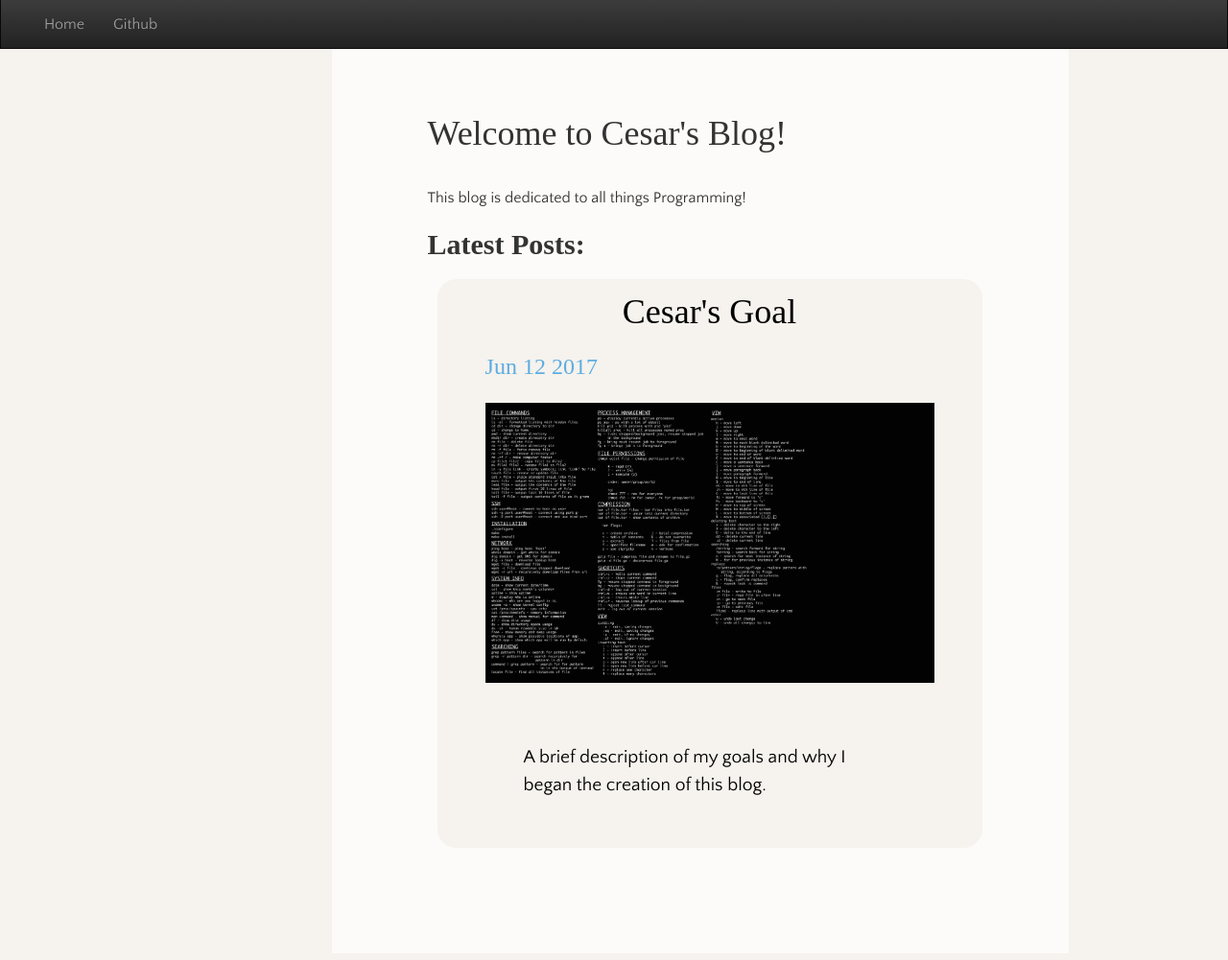
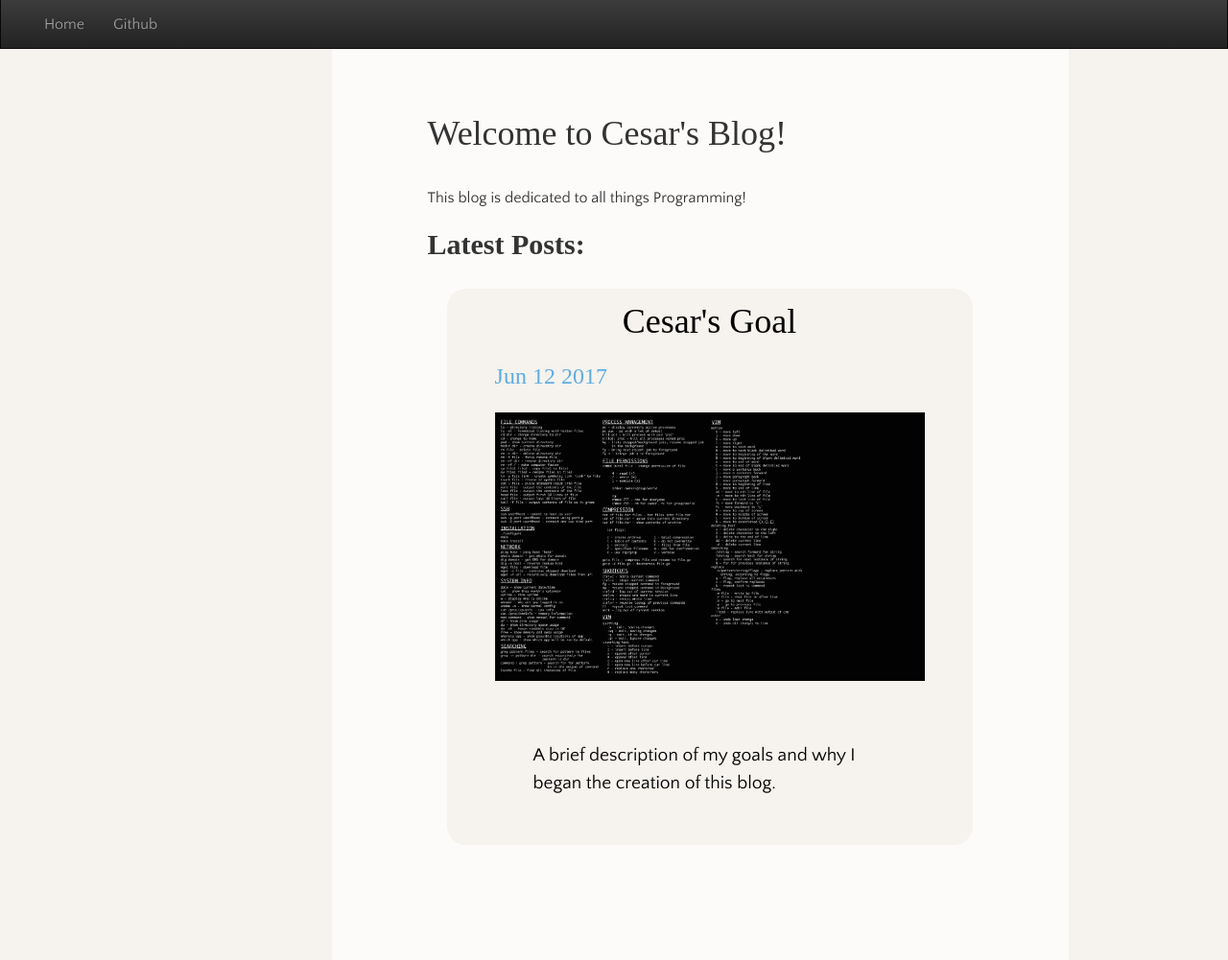
Before and after one commit to cesarrodas/cesars-blog, a Django app: page / in a window 1280 px wide. Shown: the part 337-1338 px from the top of the page at 96% size. Before the commit the page ends 1166 px from the top, so only its background shows below. Run offline with Django 3.2, Linux system fonts and the light colour scheme; data comes from the database, SQL or seed files in the repository; parts of the project's set-up code (start-up, migrations or seed data) failed here and were passed over; some libraries are stand-ins or nearby versions; some web fonts are replaced.

Commit message:
style change

```diff
--- a/blogposts/static/styles/main.css
+++ b/blogposts/static/styles/main.css
@@ -129,6 +129,11 @@ pre {
   width: 0%;
 }
 
+.link-wrapper {
+  width: 100%;
+  padding: 10px;
+}
+
 @media only screen and (min-width : 992px) {
 
   .flex-container {
--- a/blogposts/templates/blogposts/home.html
+++ b/blogposts/templates/blogposts/home.html
@@ -8,7 +8,7 @@
 </div>
 
 {% for BlogPost in BlogPosts.all %}
-<a href="{% url 'posts_detail' BlogPost.id %}">
+<a class="link-wrapper" href="{% url 'posts_detail' BlogPost.id %}">
   <div class="blog-post">
     <h1 class="center blog-title">{{ BlogPost.title }}</h1>
     <br/>
```
